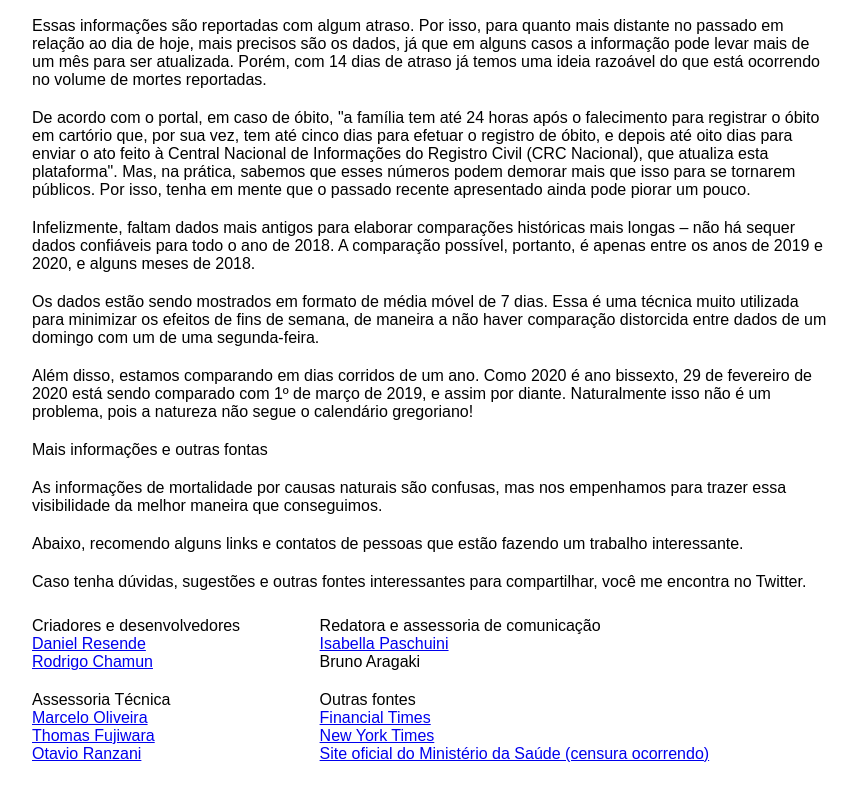
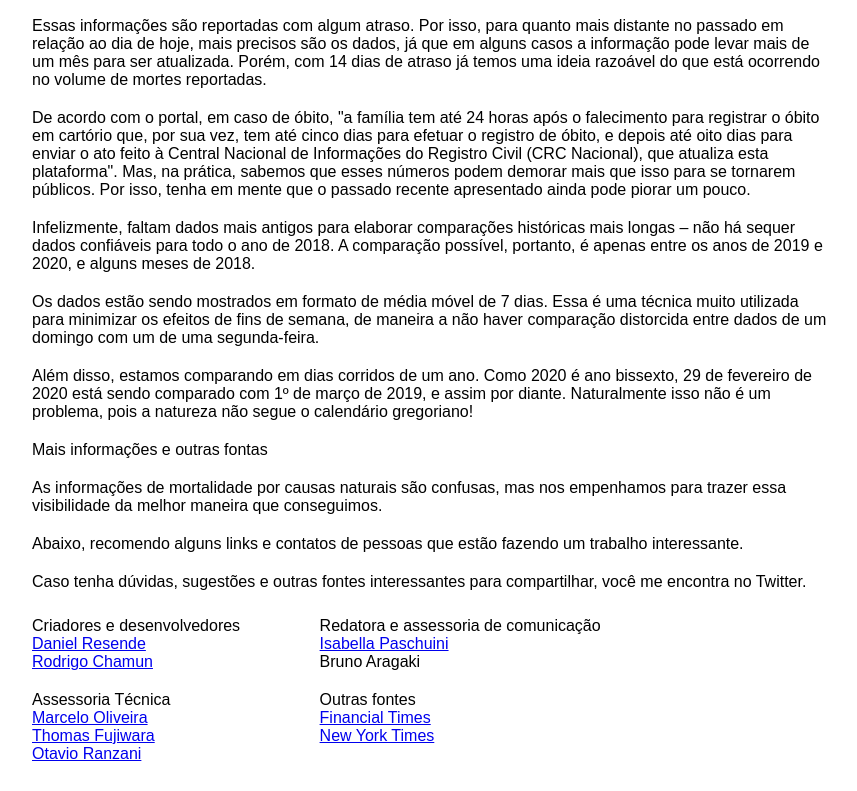
Before and after one commit to resendedaniel/covid, a plain HTML site: page index.html in a window 1280 px wide. Shown: the part 2110-2901 px from the top of the page, without its empty margins (208-1065 px from the left). Drawn offline with Linux system fonts and the light colour scheme.

Commit message:
Remove Health Ministry link

```diff
--- a/index.html
+++ b/index.html
@@ -206,9 +206,6 @@
               <a href="https://www.nytimes.com/interactive/2020/world/coronavirus-maps.html" target="_blank">
                 New York Times
               </a>
-              <a href="https://covid.saude.gov.br/" target="_blank">
-                Site oficial do Ministério da Saúde (censura ocorrendo)
-              </a>
             </div>
           </div>
         </div>
```
